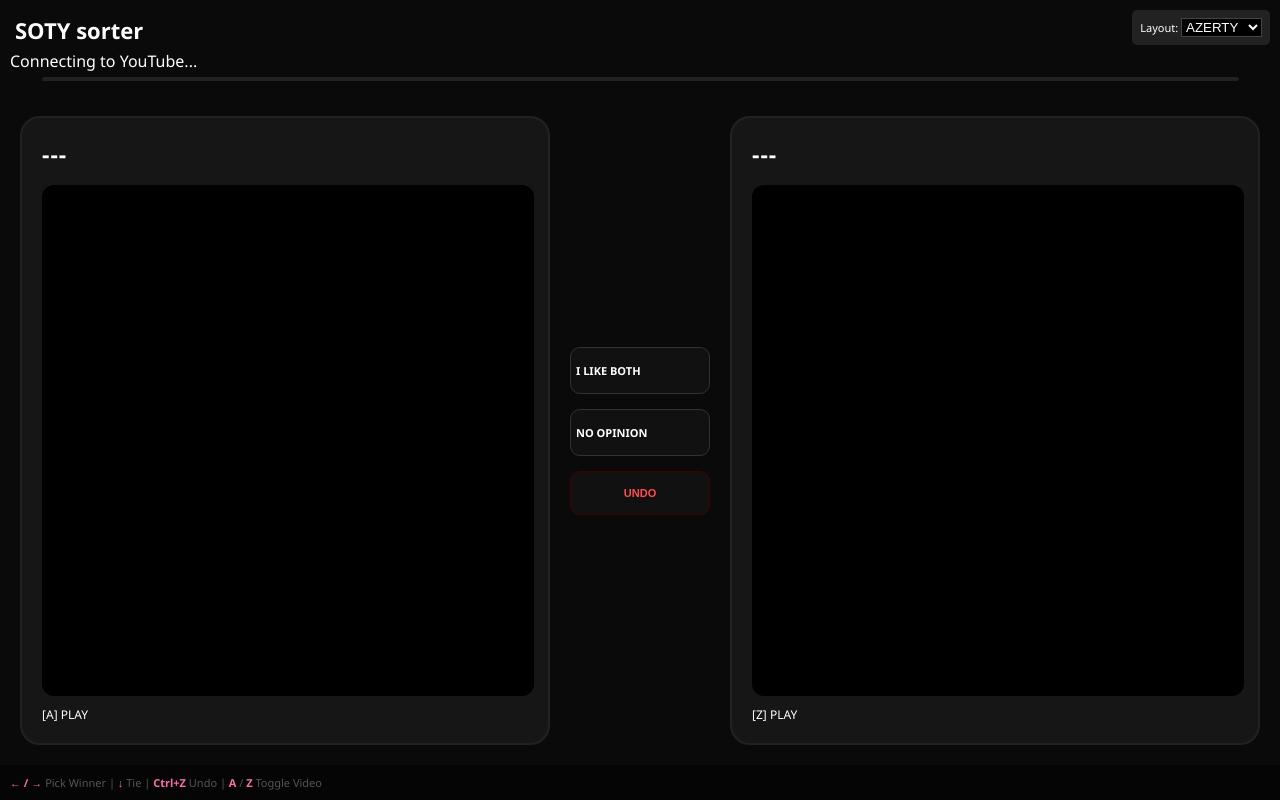
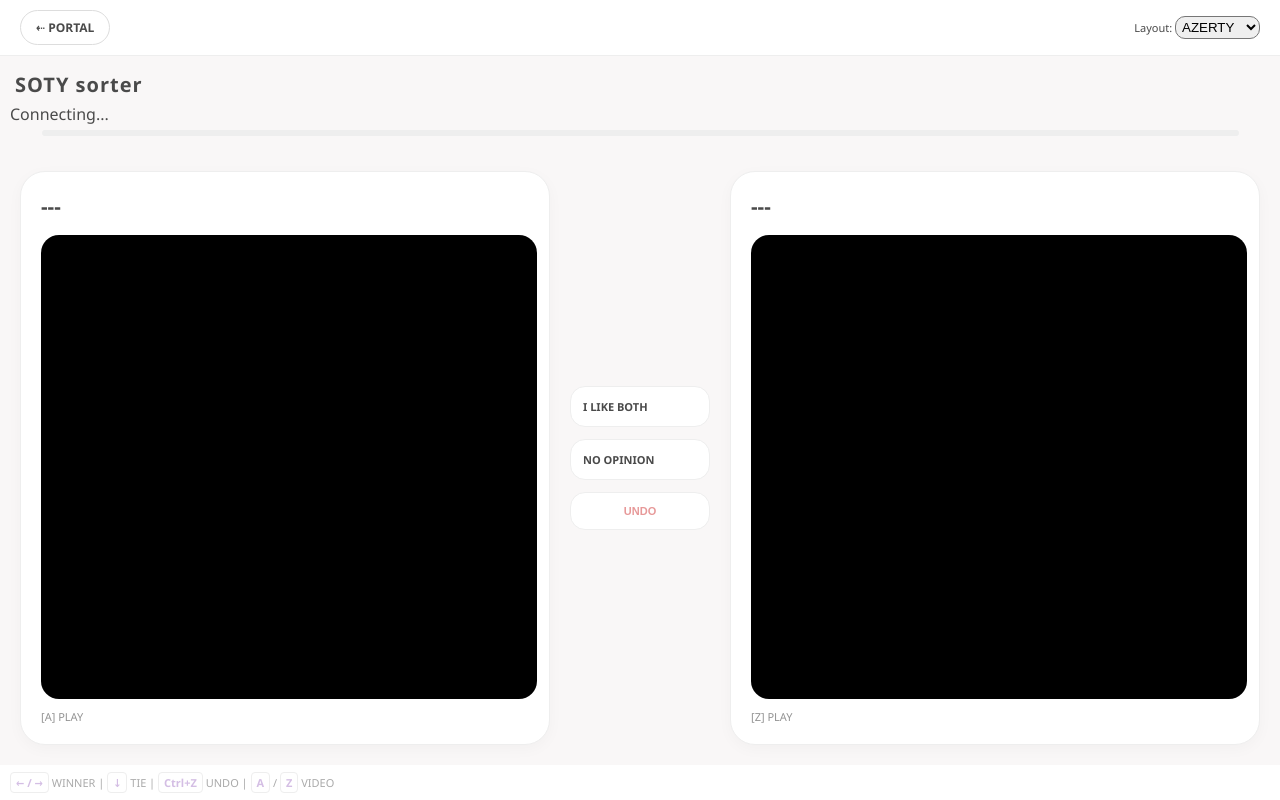
Before and after one commit to Vikanya/Sorters, a plain HTML site: page 2025/SOTY_sorter.html in a window 1280 px wide. Drawn offline with Linux system fonts and the light colour scheme.

Commit message:
updatezate

```diff
--- a/2025/SOTY_sorter.html
+++ b/2025/SOTY_sorter.html
@@ -6,107 +6,97 @@
     <title>Loading...</title>
     <style>
         :root {
-            --primary: #fb6dac;
-            --bg: #0a0a0a;
-            --card-bg: #161616;
-            --text: #ffffff;
-            --glow-color: #fb6dac;
+            --primary: #D4BEE4; /* Soft Lavender */
+            --accent: #AFE1AF;  /* Mint Green */
+            --bg: #F9F7F7;      /* Off-white/Pastel Grey */
+            --card-bg: #FFFFFF;
+            --text: #4A4A4A;    /* Soft Charcoal */
+            --glow-color: #D4BEE4;
         }
         body {
-            font-family: 'Segoe UI', sans-serif;
+            font-family: 'Segoe UI', Tahoma, sans-serif;
             background-color: var(--bg);
             color: var(--text);
             padding: 0; margin: 0;
             display: flex; flex-direction: column;
-            height: 100vh; overflow: hidden; /* Prevents scrolling during battle */
+            height: 100vh; overflow: hidden;
         }
 
-        #settings-corner { position: fixed; top: 10px; right: 10px; background: #222; padding: 8px; border-radius: 5px; z-index: 1000; font-size: 11px; }
-        #settings-corner select { background: #000; color: #fff; border: 1px solid #444; }
+        /* Navigation / Settings */
+        #top-bar {
+            display: flex; justify-content: space-between; align-items: center;
+            padding: 10px 20px; background: white; border-bottom: 1px solid #eee;
+        }
+        .nav-btn {
+            text-decoration: none; color: var(--text); font-size: 12px; font-weight: bold;
+            padding: 8px 15px; border: 1px solid #ddd; border-radius: 20px; transition: 0.3s;
+        }
+        .nav-btn:hover { background: var(--primary); color: white; border-color: var(--primary); }
 
         header { flex: 0 1 auto; padding: 10px; }
-        #progressContainer { width: 95%; height: 4px; background: #222; margin: 5px auto; border-radius: 5px; }
+        #progressContainer { width: 95%; height: 6px; background: #eee; margin: 5px auto; border-radius: 5px; }
         #progressBar { width: 0%; height: 100%; background: var(--primary); transition: width 0.3s; }
 
-        /* The Arena: Vertical Expansion Fix */
         .battle-area {
-            display: flex;
-            flex: 1 1 auto; /* Takes all remaining height */
-            justify-content: center;
-            align-items: stretch;
-            gap: 20px;
-            padding: 20px;
-            box-sizing: border-box;
+            display: flex; flex: 1 1 auto; justify-content: center; align-items: stretch;
+            gap: 20px; padding: 20px; box-sizing: border-box;
         }
 
         .choice-card {
-            flex: 1;
-            display: flex; flex-direction: column;
-            background: var(--card-bg);
-            border: 2px solid #222;
-            border-radius: 20px;
-            padding: 20px;
-            cursor: pointer;
+            flex: 1; display: flex; flex-direction: column;
+            background: var(--card-bg); border: 1px solid #eee;
+            border-radius: 25px; padding: 20px; cursor: pointer;
             transition: all 0.5s cubic-bezier(0.2, 1, 0.3, 1);
-            position: relative;
+            box-shadow: 0 4px 15px rgba(0,0,0,0.03);
         }
 
-        /* Focus Scaling */
-        .choice-card.focus { flex: 2.5; border-color: var(--primary); }
-        .choice-card.dim { flex: 0.5; opacity: 0.3; filter: blur(2px); }
+        .choice-card.focus { flex: 2.5; border-color: var(--primary); box-shadow: 0 10px 30px rgba(212, 190, 228, 0.4); }
+        .choice-card.dim { flex: 0.5; opacity: 0.4; filter: grayscale(0.5); }
 
-        .song-name {
-            font-weight: 800; font-size: 1.8vw;
-            margin-bottom: 15px;
-            text-transform: uppercase; letter-spacing: 1px;
-        }
+        .song-name { font-weight: 600; font-size: 1.6vw; margin-bottom: 15px; color: var(--text); }
 
-        /* Video Wrapper: Maximizing Space */
         .video-wrapper {
-            flex: 1; /* This forces the video to grow vertically */
-            width: 100%;
-            background: #000;
-            border-radius: 12px;
-            overflow: hidden;
-            border: 3px solid transparent;
+            flex: 1; width: 100%; background: #000; border-radius: 18px;
+            overflow: hidden; border: 4px solid transparent;
             display: flex; align-items: center; justify-content: center;
         }
+        .video-wrapper div, .video-wrapper iframe { width: 100% !important; height: 100% !important; }
+        .video-playing { border-color: var(--primary); }
 
-        /* Forces the YT iframe to fill the flex container */
-        .video-wrapper div, .video-wrapper iframe {
-            width: 100% !important;
-            height: 100% !important;
+        .middle-controls { display: flex; flex-direction: column; justify-content: center; gap: 12px; width: 140px; }
+        .btn {
+            padding: 12px; border: 1px solid #eee; border-radius: 15px;
+            cursor: pointer; background: white; color: var(--text);
+            font-size: 11px; font-weight: bold; transition: 0.2s;
         }
+        .btn:hover { background: var(--accent); color: white; border-color: var(--accent); }
+        .btn-undo { color: #E79999; }
 
-        .video-playing { border-color: var(--glow-color); box-shadow: 0 0 40px var(--glow-color); }
+        .instruction-footer { flex: 0 1 auto; padding: 10px; font-size: 11px; color: #AAA; background: white; }
+        .key-cap { color: var(--primary); font-weight: bold; border: 1px solid #eee; padding: 2px 5px; border-radius: 4px; }
 
-        .middle-controls { display: flex; flex-direction: column; justify-content: center; gap: 15px; width: 140px; }
-        .btn { padding: 15px 5px; border: 1px solid #333; border-radius: 10px; cursor: pointer; background: #111; color: white; font-size: 11px; font-weight: bold; text-transform: uppercase; }
-        .btn:hover { background: var(--primary); border-color: white; }
-        .btn-undo { color: #ff4d4d; border-color: #400; }
-
-        .instruction-footer { flex: 0 1 auto; padding: 10px; font-size: 11px; color: #555; background: #050505; }
-        .key-cap { color: var(--primary); font-weight: bold; }
-
-        /* Result View needs to be scrollable */
-        #resultField { overflow-y: auto; max-height: 100%; }
-        table { width: 80%; margin: 20px auto; border-collapse: collapse; }
-        th { background: var(--primary); padding: 15px; }
-        td { padding: 12px; border-bottom: 1px solid #222; }
+        #resultField { overflow-y: auto; color: var(--text); }
+        table { width: 80%; margin: 20px auto; border-collapse: collapse; border-radius: 15px; overflow: hidden; background: white; }
+        th { background: var(--primary); color: white; padding: 15px; }
+        td { padding: 12px; border-bottom: 1px solid #f5f5f5; }
     </style>
 </head>
 <body>
 
-    <div id="settings-corner">
-        Layout: <select id="layoutPicker" onchange="changeLayout(this.value)">
-            <option value="AZERTY">AZERTY</option>
-            <option value="QWERTY">QWERTY</option>
-        </select>
+    <div id="top-bar">
+        <a href="../index.html" class="nav-btn" id="portal-link">⇠ PORTAL</a>
+
+        <div style="font-size: 11px;">
+            Layout: <select id="layoutPicker" onchange="changeLayout(this.value)" style="border-radius:10px; padding:2px;">
+                <option value="AZERTY">AZERTY</option>
+                <option value="QWERTY">QWERTY</option>
+            </select>
+        </div>
     </div>
 
     <header>
-        <h1 id="page-title" style="margin:5px; font-size: 22px;">Song Sorter</h1>
-        <div id="battleNumber">Connecting to YouTube...</div>
+        <h1 id="page-title" style="margin:5px; font-size: 20px; letter-spacing: 1px;">Song Sorter</h1>
+        <div id="battleNumber">Connecting...</div>
         <div id="progressContainer"><div id="progressBar"></div></div>
     </header>
 
@@ -116,12 +106,12 @@
             <div id="wrapperLeft" class="video-wrapper" onclick="event.stopPropagation();">
                 <div id="playerLeft"></div>
             </div>
-            <span class="key-hint" style="margin-top:10px; font-size:12px;">[<span class="left-key-label">A</span>] PLAY</span>
+            <span class="key-hint" style="margin-top:10px; font-size:11px; opacity:0.6;">[<span class="left-key-label">A</span>] PLAY</span>
         </div>
 
         <div class="middle-controls">
-            <div class="btn" onclick="if(!finishFlag) sortList(0)">I Like Both</div>
-            <div class="btn" onclick="if(!finishFlag) sortList(0)">No Opinion</div>
+            <div class="btn" onclick="if(!finishFlag) sortList(0)">I LIKE BOTH</div>
+            <div class="btn" onclick="if(!finishFlag) sortList(0)">NO OPINION</div>
             <button id="undoBtn" class="btn btn-undo" onclick="undo()" disabled>UNDO</button>
         </div>
 
@@ -130,17 +120,22 @@
             <div id="wrapperRight" class="video-wrapper" onclick="event.stopPropagation();">
                 <div id="playerRight"></div>
             </div>
-            <span class="key-hint" style="margin-top:10px; font-size:12px;">[<span class="right-key-label">Z</span>] PLAY</span>
+            <span class="key-hint" style="margin-top:10px; font-size:11px; opacity:0.6;">[<span class="right-key-label">Z</span>] PLAY</span>
         </div>
     </div>
 
     <div class="instruction-footer">
-        <span class="key-cap">← / →</span> Pick Winner | <span class="key-cap">↓</span> Tie | <span class="key-cap">Ctrl+Z</span> Undo | <span class="key-cap" id="hint-left">A</span> / <span class="key-cap" id="hint-right">Z</span> Toggle Video
+        <span class="key-cap">← / →</span> WINNER | <span class="key-cap">↓</span> TIE | <span class="key-cap">Ctrl+Z</span> UNDO | <span class="key-cap" id="hint-left">A</span> / <span class="key-cap" id="hint-right">Z</span> VIDEO
     </div>
 
     <div id="resultField"></div>
 
 <script>
+
+if (window.location.pathname.split('/').length <= 2) {
+    document.getElementById('portal-link').setAttribute('href', 'index.html');
+}
+
 // ==========================================
 // DATA PASTE BOX
 // ==========================================
```
Also changed, not shown: index.html (+15 -17 lines).
